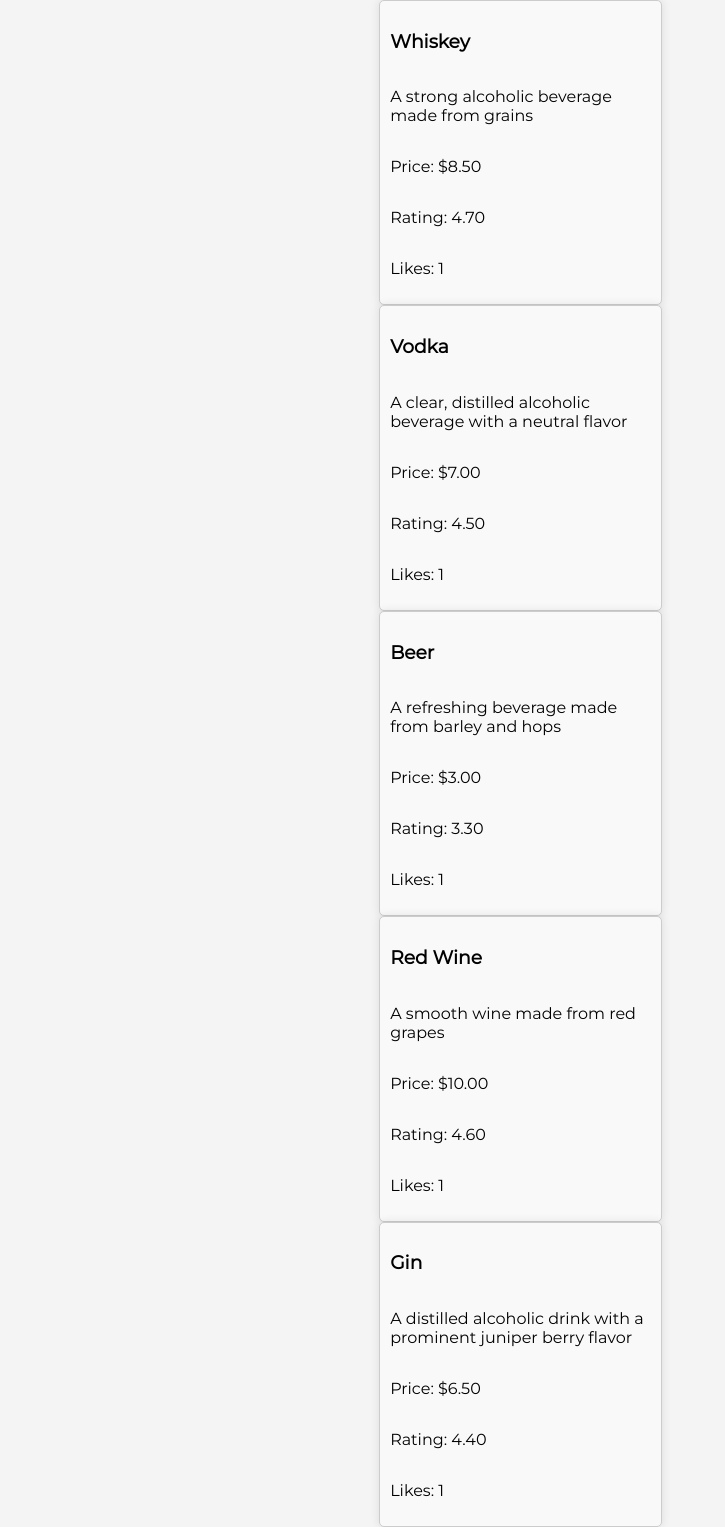
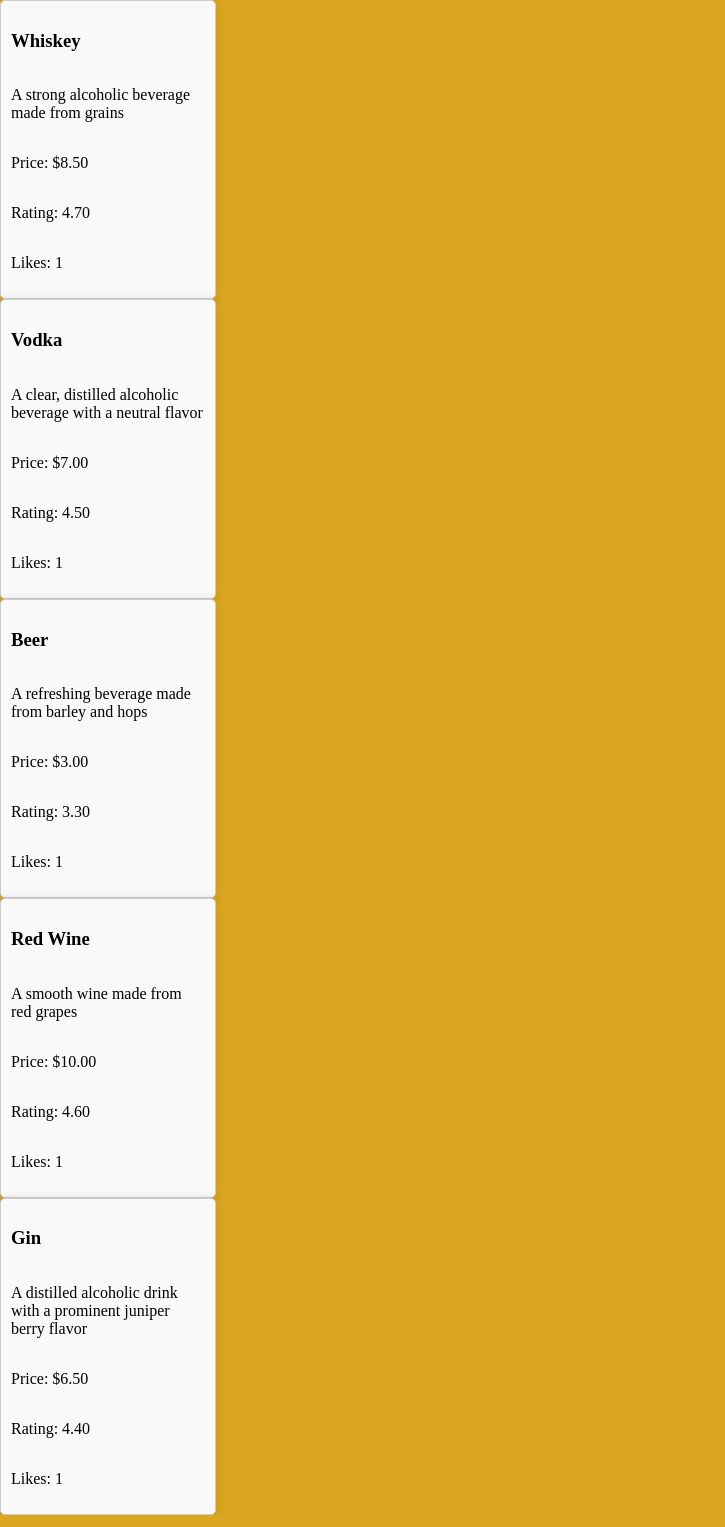
Before and after one commit to dyrel78/COSC_349_ASGN_1, a PHP site: page /voter/voting-page.php in a window 1280 px wide. Shown: the whole page, without its empty margins (0-725 px from the left). Run offline with PHP 8.4, Linux system fonts and the light colour scheme; the visitor is signed in with stand-in values (Sample User, id 1); data comes from the database, SQL or seed files in the repository; some web fonts are replaced.

Commit message:
file structure changes to css

```diff
--- a/www/voter/create-account.php
+++ b/www/voter/create-account.php
@@ -85,11 +85,11 @@ $pdo_dsn = "mysql:host=$db_host;dbname=$db_name";
 <!DOCTYPE html>
 <html>
 <head>
-    <link rel="stylesheet" type="text/css" href="style.css">
+    <link rel="stylesheet" type="text/css" href="css/style.css">
     <title>Create Account</title>
     <style>
-
-    </style>
+<?php include 'css/style.css'; ?>
+</style>
 </head>
 <body>
 
--- a/www/voter/style.css
+++ b/www/voter/css/style.css
@@ -69,3 +69,9 @@ body {
 .success-message {
     color: green;
 }
+
+/*
+  .card-header {
+    display: flex;
+    justify-content: flex-end;
+  } */
--- /dev/null
+++ b/www/voter/css/vote-page.css
@@ -0,0 +1,49 @@
+
+@font-face {
+    font-family: "montserrat";
+    src: url(Montserrat-Regular.woff2);
+}
+
+body {
+    /* font-family: Arial, sans-serif; */
+    font-family: "montserrat";
+    /* background-color: #f4f4f4; */
+    background-color:goldenrod;
+    margin: 0;
+    padding: 0;
+     display: flex;
+    /* justify-content: center;
+    align-items: center; */
+
+    /* align-items: flex-start; */
+    /* height: 100vh; */
+}
+
+
+.card-container {
+    width: 100%; /* Adjust this width to fit your design */
+  }
+
+
+
+  .card-grid {
+    display: flex;
+    flex-wrap: wrap; /* Allows cards to wrap onto the next line */
+    flex-direction: row; /* Aligns the cards in a row */
+    gap: 20px; /* Space between the cards */
+    justify-content: center;
+
+  }
+
+  .card-item {
+    display: flex;
+    flex-direction: column;
+    border: 1px solid #ccc;
+    padding: 10px;
+    border-radius: 5px;
+    background-color: #f9f9f9;
+    box-shadow: 0px 0px 10px rgba(0, 0, 0, 0.1);
+    cursor: pointer;
+    width: 50%;
+    box-sizing: border-box;
+  }
--- a/www/voter/login.php
+++ b/www/voter/login.php
@@ -61,8 +61,11 @@
 <!DOCTYPE html>
 <html>
 <head>
+<style>
+<?php include 'css/style.css'; ?>
+</style>
     <title>Login Page</title>
-    <link rel="stylesheet" href="style.css">
+    <!-- <link rel="stylesheet" href="/css/style.css"> -->
 
 </head>
 <body>
--- a/www/voter/voting-page.php
+++ b/www/voter/voting-page.php
@@ -10,75 +10,10 @@ if (!isset($_SESSION['logged_in']) || $_SESSION['logged_in'] !== true) {
 <html>
 <head>
     <title>Drink of the Week Voting Page</title>
-    <!-- <link rel="stylesheet" href="style.css"> -->
+    <style>
+<?php include 'css/vote-page.css'; ?>
+</style>
 
-<style>
-
-@font-face {
-    font-family: "montserrat";
-    src: url(Montserrat-Regular.woff2);
-}
-
-body {
-    /* font-family: Arial, sans-serif; */
-
-    font-family: "montserrat";
-    background-color: #f4f4f4;
-    margin: 0;
-    padding: 0;
-    display: flex;
-    justify-content: center;
-    align-items: flex-start;
-    height: 100vh;
-}
-
-
-.card-container {
-    grid-template-columns: 1fr;
-    grid-template-rows: 1fr;
-    padding-top: 20px;
-    margin-top: 20px;
-    width  : 50%;
-    max-width: 1200px;
-  }
-
-   @media (min-width: 600px) {
-    .card-container {
-       display: grid;
-      grid-template-columns: 200px 1fr;
-      gap: 20px;
-      grid-template-columns: 1fr;
-    padding-top: 20px;
-    margin-top: 20px;
-    width  : 50%;
-    max-width: 1200px;
-    }
-  }
-
-  .card-grid {
-    display: grid;
-    grid-template-columns: repeat(auto-fill, minmax(250px, 1fr));
-    grid-auto-rows: minmax(250px, auto);
-    gap: 20px;
-  }
-
-  .card-item {
-    display: flex;
-    flex-direction: column;
-    border: 1px solid #ccc;
-    padding: 10px;
-    border-radius: 5px;
-    background-color: #f9f9f9;
-    box-shadow: 0px 0px 10px rgba(0, 0, 0, 0.1);
-    cursor: pointer;
-    width: 50%;
-  }
-
-
-
-
-
-</style>
 </head>
 <body className = vote-body>
 <div className="card-container">
```
Also changed, not shown: www/voter/vote-page.css (deleted, +0 -70 lines), www/voter/css/Montserrat-Regular.woff2 (renamed from www/voter/Montserrat-Regular.woff2).
